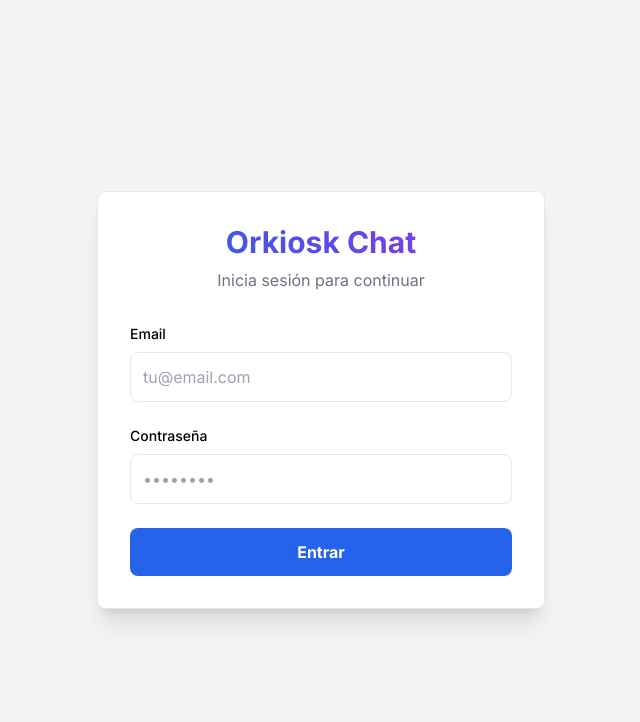
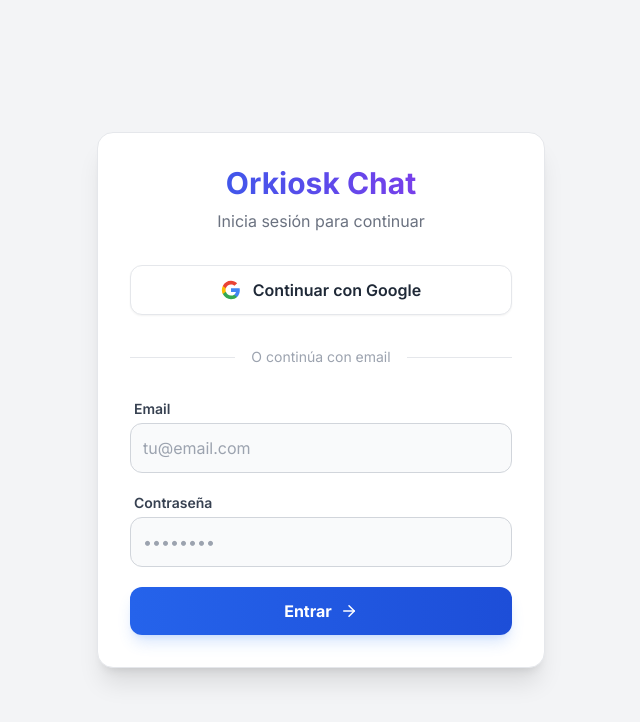
Before and after one commit to wkreative/orkiosk-next, a Next.js app: page /chat/login in a window 1280 px wide. Shown: the top 722 px of the page, without its empty margins (319-959 px from the left). Built offline with nearby package versions, Linux system fonts and the light colour scheme; no server answers.

Commit message:
feat: add Google Auth, Chat Widget, and System Prompt config

```diff
--- a/app/[locale]/layout.tsx
+++ b/app/[locale]/layout.tsx
@@ -5,10 +5,17 @@
     ];
 }
 
+import ChatWidget from '@/components/ChatWidget';
+
 export default function LocaleLayout({
     children,
 }: {
     children: React.ReactNode;
 }) {
-    return children;
+    return (
+        <>
+            {children}
+            <ChatWidget />
+        </>
+    );
 }
--- a/app/api/ai/chat/route.ts
+++ b/app/api/ai/chat/route.ts
@@ -36,10 +36,10 @@
             console.log("No Knowledge Base loaded (empty or error).");
         }
 
-        const finalSystemPrompt = `${BASE_SYSTEM_PROMPT}${knowledgeBaseText}`;
+        // 2. Get Settings (API Keys & Prompt)
+        const settings = await getSettings();
+        const finalSystemPrompt = `${settings.chatSystemPrompt || BASE_SYSTEM_PROMPT}${knowledgeBaseText}`;
 
-        // 2. Get Settings (API Keys)
-        const settings = await getSettings();
         const apiKey = settings.openaiApiKey || process.env.OPENAI_API_KEY;
 
         if (!apiKey) {
--- a/app/chat/login/page.tsx
+++ b/app/chat/login/page.tsx
@@ -1,9 +1,20 @@
 'use client';
 
 import { useState } from 'react';
-import { signInWithEmailAndPassword } from 'firebase/auth';
+import { signInWithEmailAndPassword, GoogleAuthProvider, signInWithPopup } from 'firebase/auth';
 import { auth } from '@/lib/firebase';
 import { useRouter } from 'next/navigation';
+import { Mail, ArrowRight } from 'lucide-react';
+
+// Simple Google Icon Component
+const GoogleIcon = () => (
+    <svg className="w-5 h-5 mr-3" viewBox="0 0 24 24" xmlns="http://www.w3.org/2000/svg">
+        <path d="M22.56 12.25c0-.78-.07-1.53-.2-2.25H12v4.26h5.92c-.26 1.37-1.04 2.53-2.21 3.31v2.77h3.57c2.08-1.92 3.28-4.74 3.28-8.09z" fill="#4285F4" />
+        <path d="M12 23c2.97 0 5.46-.98 7.28-2.66l-3.57-2.77c-.98.66-2.23 1.06-3.71 1.06-2.86 0-5.29-1.93-6.16-4.53H2.18v2.84C3.99 20.53 7.7 23 12 23z" fill="#34A853" />
+        <path d="M5.84 14.09c-.22-.66-.35-1.36-.35-2.09s.13-1.43.35-2.09V7.07H2.18C1.43 8.55 1 10.22 1 12s.43 3.45 1.18 4.93l2.85-2.22.81-.62z" fill="#FBBC05" />
+        <path d="M12 5.38c1.62 0 3.06.56 4.21 1.64l3.15-3.15C17.45 2.09 14.97 1 12 1 7.7 1 3.99 3.47 2.18 7.07l3.66 2.84c.87-2.6 3.3-4.53 6.16-4.53z" fill="#EA4335" />
+    </svg>
+);
 
 export default function ChatLogin() {
     const [email, setEmail] = useState('');
@@ -11,6 +22,21 @@
     const [error, setError] = useState('');
     const [loading, setLoading] = useState(false);
     const router = useRouter();
+
+    const handleGoogleLogin = async () => {
+        setLoading(true);
+        setError('');
+        try {
+            const provider = new GoogleAuthProvider();
+            await signInWithPopup(auth, provider);
+            router.push('/chat');
+        } catch (err: any) {
+            console.error(err);
+            setError('Error al iniciar sesión con Google.');
+        } finally {
+            setLoading(false);
+        }
+    };
 
     const handleLogin = async (e: React.FormEvent) => {
         e.preventDefault();
@@ -34,7 +60,7 @@
 
     return (
         <div className="min-h-screen flex items-center justify-center bg-gray-100 dark:bg-black text-black dark:text-white p-4">
-            <div className="bg-white dark:bg-zinc-900 p-8 rounded-lg shadow-xl w-full max-w-md border border-gray-200 dark:border-zinc-800">
+            <div className="bg-white dark:bg-zinc-900 p-8 rounded-2xl shadow-xl w-full max-w-md border border-gray-200 dark:border-zinc-800">
                 <div className="text-center mb-8">
                     <h1 className="text-3xl font-bold bg-gradient-to-r from-blue-600 to-purple-600 bg-clip-text text-transparent">
                         Orkiosk Chat
@@ -43,43 +69,67 @@
                 </div>
 
                 {error && (
-                    <div className="bg-red-100 border border-red-400 text-red-700 px-4 py-3 rounded relative mb-4" role="alert">
-                        <span className="block sm:inline">{error}</span>
+                    <div className="bg-red-50 border border-red-200 text-red-700 px-4 py-3 rounded-xl relative mb-6 text-sm flex items-center gap-2" role="alert">
+                        <span className="w-1.5 h-1.5 rounded-full bg-red-600"></span>
+                        <span className="block sm:inline font-medium">{error}</span>
                     </div>
                 )}
 
-                <form onSubmit={handleLogin} className="space-y-6">
-                    <div>
-                        <label className="block text-sm font-medium mb-2">Email</label>
+                <div className="space-y-6">
+                    {/* Google Login Button */}
+                    <button
+                        onClick={handleGoogleLogin}
+                        disabled={loading}
+                        className="w-full bg-white dark:bg-zinc-800 hover:bg-gray-50 dark:hover:bg-zinc-700 text-gray-800 dark:text-white font-semibold py-3 px-4 rounded-xl border border-gray-200 dark:border-zinc-700 transition-all flex items-center justify-center shadow-sm"
+                    >
+                        <GoogleIcon />
+                        {loading ? 'Procesando...' : 'Continuar con Google'}
+                    </button>
+
+                    <div className="relative flex py-2 items-center">
+                        <div className="flex-grow border-t border-gray-200 dark:border-zinc-700"></div>
+                        <span className="flex-shrink-0 mx-4 text-gray-400 text-sm">O continúa con email</span>
+                        <div className="flex-grow border-t border-gray-200 dark:border-zinc-700"></div>
+                    </div>
+
+                    <form onSubmit={handleLogin} className="space-y-5">
+                        <div className="space-y-1">
+                            <label className="block text-sm font-semibold text-gray-700 dark:text-gray-300 ml-1">Email</label>
                             <input
                                 type="email"
                                 placeholder="tu@email.com"
                                 value={email}
                                 onChange={(e) => setEmail(e.target.value)}
-                            className="w-full p-3 border rounded-lg focus:ring-2 focus:ring-blue-500 outline-none dark:bg-zinc-800 dark:border-zinc-700 transition-all"
+                                className="w-full p-3 rounded-xl border border-gray-300 dark:border-zinc-700 bg-gray-50 dark:bg-zinc-800/50 focus:ring-2 focus:ring-blue-500 focus:border-transparent outline-none transition-all"
                                 required
                             />
                         </div>
-                    <div>
-                        <label className="block text-sm font-medium mb-2">Contraseña</label>
+                        <div className="space-y-1">
+                            <label className="block text-sm font-semibold text-gray-700 dark:text-gray-300 ml-1">Contraseña</label>
                             <input
                                 type="password"
                                 placeholder="••••••••"
                                 value={password}
                                 onChange={(e) => setPassword(e.target.value)}
-                            className="w-full p-3 border rounded-lg focus:ring-2 focus:ring-blue-500 outline-none dark:bg-zinc-800 dark:border-zinc-700 transition-all"
+                                className="w-full p-3 rounded-xl border border-gray-300 dark:border-zinc-700 bg-gray-50 dark:bg-zinc-800/50 focus:ring-2 focus:ring-blue-500 focus:border-transparent outline-none transition-all"
                                 required
                             />
                         </div>
                         <button
                             type="submit"
                             disabled={loading}
-                        className="w-full bg-blue-600 hover:bg-blue-700 text-white font-bold py-3 px-4 rounded-lg transition-colors disabled:opacity-50"
+                            className="w-full bg-gradient-to-r from-blue-600 to-blue-700 hover:from-blue-700 hover:to-blue-800 text-white font-bold py-3 px-4 rounded-xl transition-all shadow-lg shadow-blue-500/20 flex items-center justify-center gap-2 group"
                         >
-                        {loading ? 'Entrando...' : 'Entrar'}
+                            {loading ? 'Entrando...' : (
+                                <>
+                                    Entrar
+                                    <ArrowRight size={18} className="group-hover:translate-x-1 transition-transform" />
+                                </>
+                            )}
                         </button>
                     </form>
                 </div>
             </div>
+        </div>
     );
 }
--- /dev/null
+++ b/components/ChatWidget.tsx
@@ -0,0 +1,27 @@
+'use client';
+
+import Link from 'next/link';
+import { MessageCircle } from 'lucide-react';
+import { usePathname } from 'next/navigation';
+
+export default function ChatWidget() {
+    const pathname = usePathname();
+
+    // Do not show widget on chat pages or admin panel to avoid clutter
+    if (pathname?.startsWith('/chat') || pathname?.includes('/admin')) {
+        return null;
+    }
+
+    return (
+        <Link
+            href="/chat"
+            className="fixed bottom-6 right-6 z-50 flex items-center justify-center w-14 h-14 bg-gradient-to-r from-blue-600 to-purple-600 text-white rounded-full shadow-lg hover:shadow-2xl hover:scale-105 transition-all duration-300 group"
+        >
+            <MessageCircle size={28} className="group-hover:rotate-12 transition-transform" />
+            <span className="absolute -top-1 -right-1 flex h-4 w-4">
+                <span className="animate-ping absolute inline-flex h-full w-full rounded-full bg-green-400 opacity-75"></span>
+                <span className="relative inline-flex rounded-full h-4 w-4 bg-green-500"></span>
+            </span>
+        </Link>
+    );
+}
--- a/lib/config.ts
+++ b/lib/config.ts
@@ -11,6 +11,8 @@
     temperature?: number;
     // Integration Config
     googleSheetId?: string;
+    // Chat Config
+    chatSystemPrompt?: string;
 }
 
 const SETTINGS_COLLECTION = 'settings';
```
Also changed, not shown: app/[locale]/admin1/settings/page.tsx (+21 -0 lines), scripts/create-user.js (added, +37 -0 lines). Lines whose indentation alone changed are shown as unchanged.
